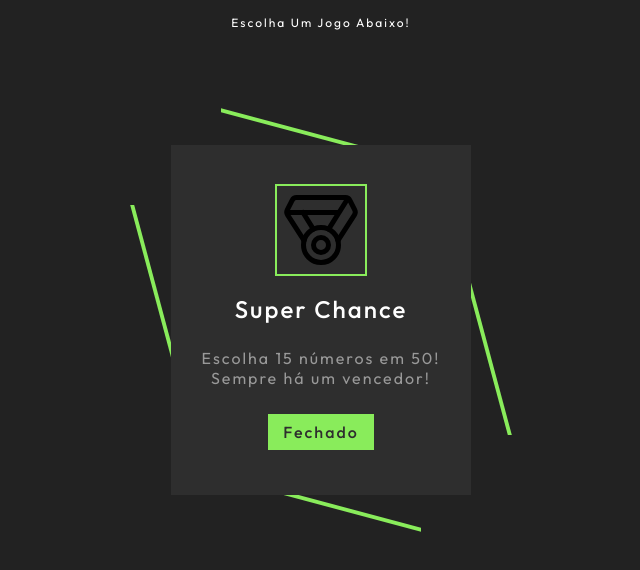
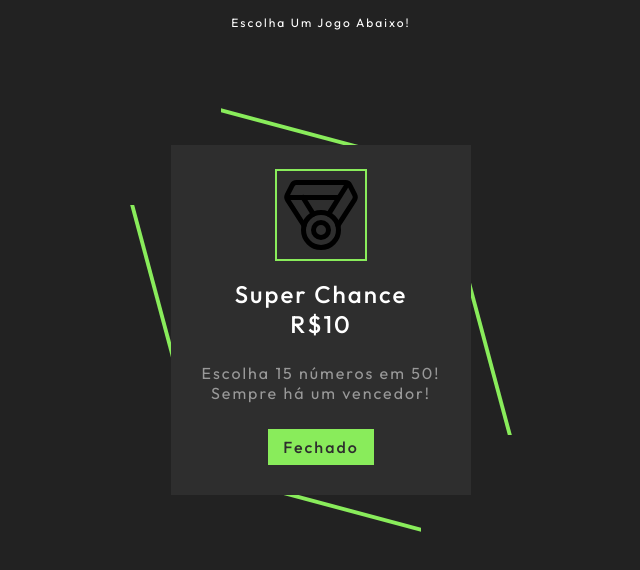
Before and after one commit to LeonLeonIBJL/nlw, a plain HTML site: page index.html in a window 1280 px wide. Shown: the whole page, without its empty margins (319-959 px from the left). Drawn offline with Linux system fonts and the light colour scheme; no server answers.

Commit message:
first commit

```diff
--- a/index.html
+++ b/index.html
@@ -23,7 +23,7 @@
                 <div class="content">
                   <div class="icon"><img src="./assets/medal-outline.svg"></div>
                   <div class="text">
-                    <h3>Super Chance</h3>
+                    <h3>Super Chance<br>R$10</h3>
                     <p>Escolha 15 números em 50! Sempre há um vencedor!</p>
                     <a id="status-link">Fechado</a>
                   </div>
```
